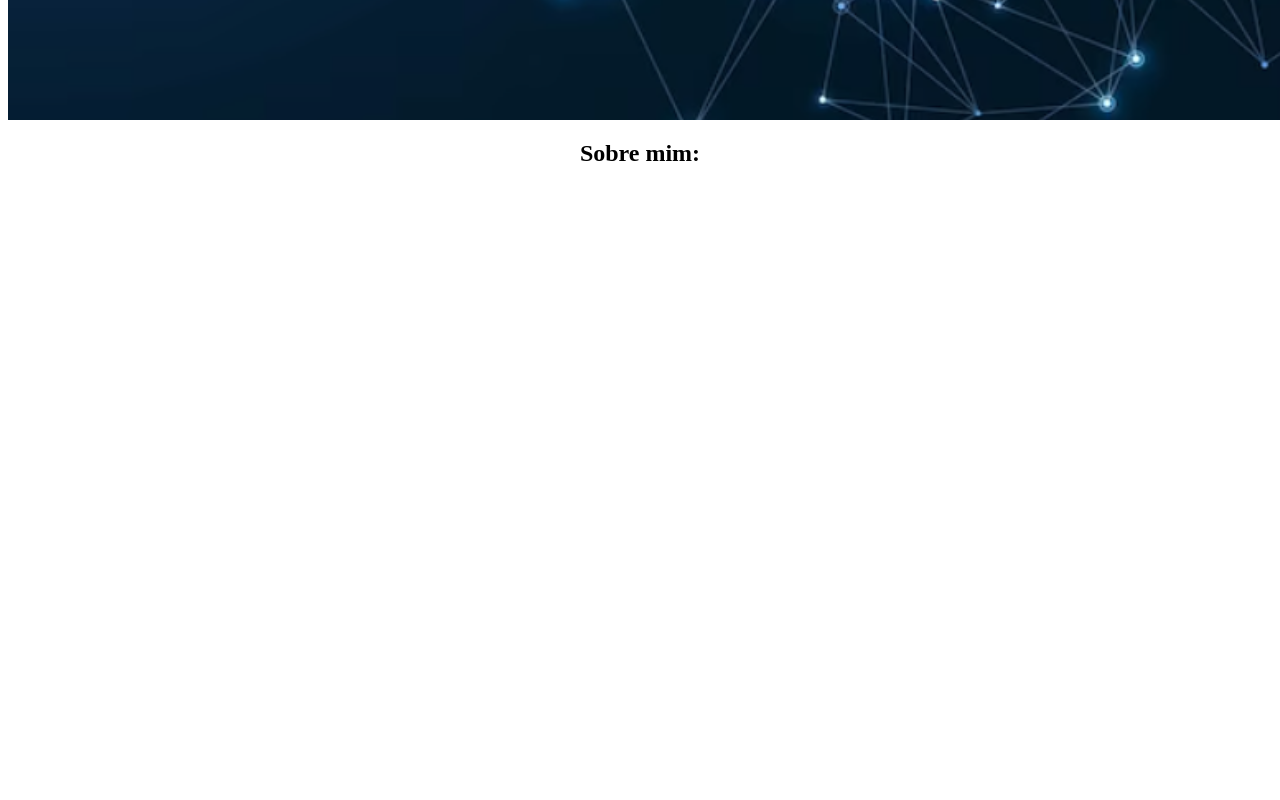
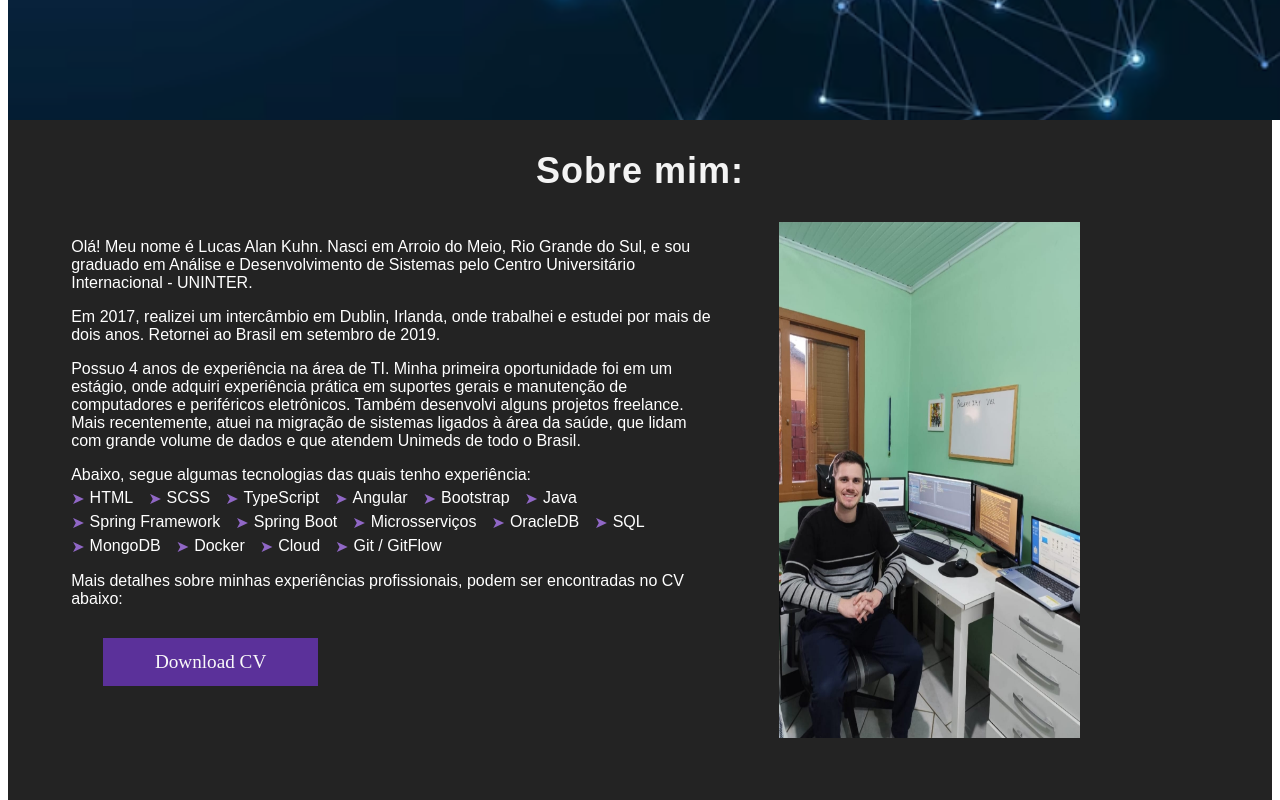
Before and after one commit to LucasAKuhn/portfolio-lucas-kuhn, an Angular app: page /portfolio in a window 1280 px wide. Shown: the part 660-1460 px from the top of the page. Built offline with nearby package versions, Linux system fonts and the light colour scheme.

Commit message:
Finalizado "Sobre mim"

```diff
--- a/src/app/components/sobre/sobre.component.html
+++ b/src/app/components/sobre/sobre.component.html
@@ -3,7 +3,100 @@
     <div class="titulo">
       <h2>Sobre mim:</h2>
     </div>
+    <div class="container">
+      <div class="texto">
+        <p>
+          Olá! Meu nome é Lucas Alan Kuhn. Nasci em Arroio do Meio, Rio Grande do Sul,
+          e sou graduado em Análise e Desenvolvimento de Sistemas pelo Centro Universitário Internacional - UNINTER.
+        </p>
+        <p>
+          Em 2017, realizei um intercâmbio em Dublin, Irlanda, onde trabalhei e estudei por mais de dois anos. Retornei ao Brasil em setembro de 2019.
+        </p>
+        <p>
+          Possuo 4 anos de experiência na área de TI. Minha primeira oportunidade foi em um estágio, onde adquiri experiência prática em suportes gerais e
+          manutenção de computadores e periféricos eletrônicos. Também desenvolvi alguns projetos freelance.
+          Mais recentemente, atuei na migração de sistemas ligados à área da saúde, que lidam com grande volume de dados e que atendem Unimeds de todo o Brasil.
+        </p>
+        <p class="tecnologias">
+          Abaixo, segue algumas tecnologias das quais tenho experiência:
+        </p>
 
+        <div>
+          <div class="sc-eqUzNf dmjoEk">
+            <div  class="sc-eqUzNf gFHncG">
+              <span>➤</span>
+              <p>HTML</p>
+            </div>
+            <div class="sc-eqUzNf gFHncG">
+              <span>➤</span>
+              <p>SCSS</p>
+            </div>
+            <div class="sc-eqUzNf gFHncG">
+              <span>➤</span>
+              <p>TypeScript</p>
+            </div>
+            <div class="sc-eqUzNf gFHncG">
+              <span>➤</span>
+              <p>Angular</p>
+            </div>
+            <div class="sc-eqUzNf gFHncG">
+              <span>➤</span>
+              <p>Bootstrap</p>
+            </div>
+            <div class="sc-eqUzNf gFHncG">
+              <span>➤</span>
+              <p>Java</p>
+            </div>
+            <div class="sc-eqUzNf gFHncG">
+              <span>➤</span>
+              <p>Spring Framework</p>
+            </div>
+            <div class="sc-eqUzNf gFHncG">
+              <span>➤</span>
+              <p>Spring Boot</p>
+            </div>
+            <div class="sc-eqUzNf gFHncG">
+              <span>➤</span>
+              <p>Microsserviços</p>
+            </div>
+            <div class="sc-eqUzNf gFHncG">
+              <span>➤</span>
+              <p>OracleDB</p>
+            </div>
+            <div class="sc-eqUzNf gFHncG">
+              <span>➤</span>
+              <p>SQL</p>
+            </div>
+            <div class="sc-eqUzNf gFHncG">
+              <span>➤</span>
+              <p>MongoDB</p>
+            </div>
+            <div class="sc-eqUzNf gFHncG">
+              <span>➤</span>
+              <p>Docker</p>
+            </div>
+            <div class="sc-eqUzNf gFHncG">
+              <span>➤</span>
+              <p>Cloud</p>
+            </div>
+            <div class="sc-eqUzNf gFHncG">
+              <span>➤</span>
+              <p>Git / GitFlow</p>
+            </div>
+          </div>
+        </div>
+
+        <p>Mais detalhes sobre minhas experiências profissionais, podem ser encontradas no CV abaixo:</p>
+
+        <div class="button-CV">
+          <button (click)="downloadCv()" class="download-cv-btn">Download CV</button>
+        </div>
+
+      </div>
+      <div class="foto">
+        <img src="assets/minha-imagem.jpeg" alt="lucas sentando em seu ambiente de trabalho" id="banner" />
+      </div>
+    </div>
 
   </div>
 </section>
--- a/src/app/components/sobre/sobre.component.scss
+++ b/src/app/components/sobre/sobre.component.scss
@@ -1,5 +1,6 @@
 #educacion {
-  height: 100vh;
+  height: 200vh;
+  background: #232323;
 }
 
 .container-fluid {
@@ -7,3 +8,84 @@
   display: flex;
   flex-direction: column;
 }
+
+.titulo {
+  display: flex;
+  color: #f3f3f3;
+  font-size: 1.5em;
+  letter-spacing: 1px;
+  justify-content: center;
+  font-family: 'Cairo', sans-serif;
+}
+
+.container {
+  display: flex;
+  width: 100%;
+}
+
+.texto {
+  width: 60%;
+  margin: 0% 5%;
+  color: rgb(255, 255, 255);
+  min-height: 100vh;
+  font-family: Poppins, sans-serif;
+
+  .tecnologias {
+    margin-bottom: 5px;
+  }
+
+}
+
+.foto {
+  width: 40%;
+  margin: 0 5% 5% 0;
+}
+
+#banner {
+  width: 70%;
+  height: 70%;
+}
+
+.dmjoEk {
+  display: flex;
+  align-items: center;
+  justify-content: flex-start;
+  gap: 5px 15px;
+  width: 100%;
+  flex-wrap: wrap;
+}
+
+.gFHncG {
+  display: flex;
+  align-items: center;
+  justify-content: space-evenly;
+  width: max-content;
+  flex-wrap: wrap;
+
+  p {
+    margin: 0;
+  }
+}
+
+span {
+ color: rgb(144, 103, 198);
+  margin-right: 5px;
+}
+
+//BOTAO DOWNLOAD CV
+.button-CV {
+  margin-top: 30px;
+  margin-left: 5%;
+}
+
+.download-cv-btn {
+  width: clamp(10rem, 35%, 20rem);
+  height: 3rem;
+  font-family: DM Sans;
+  font-weight: 100;
+  color: #f9f9f9;
+  background-color: #5b319a;
+  border: none;
+  font-size: 1.2rem;
+  cursor: pointer;
+}
--- a/src/app/components/sobre/sobre.component.ts
+++ b/src/app/components/sobre/sobre.component.ts
@@ -7,4 +7,8 @@ import { Component } from '@angular/core';
 })
 export class SobreComponent {
 
+  downloadCv() {
+    window.open('./assets/Curriculum-Lucas-Kuhn.pdf', '_blank');
+  }
+
 }
```
Also changed, not shown: src/assets/minha-imagem.jpeg (added).
